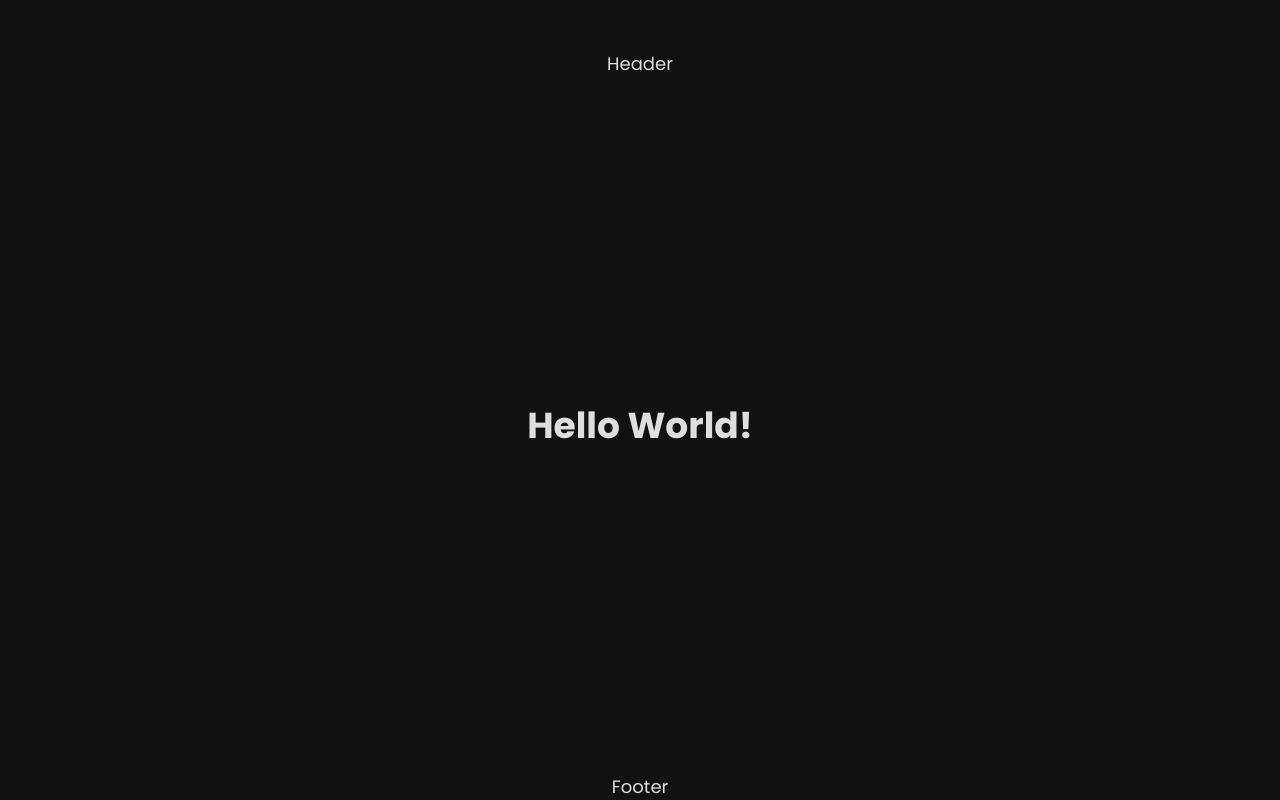
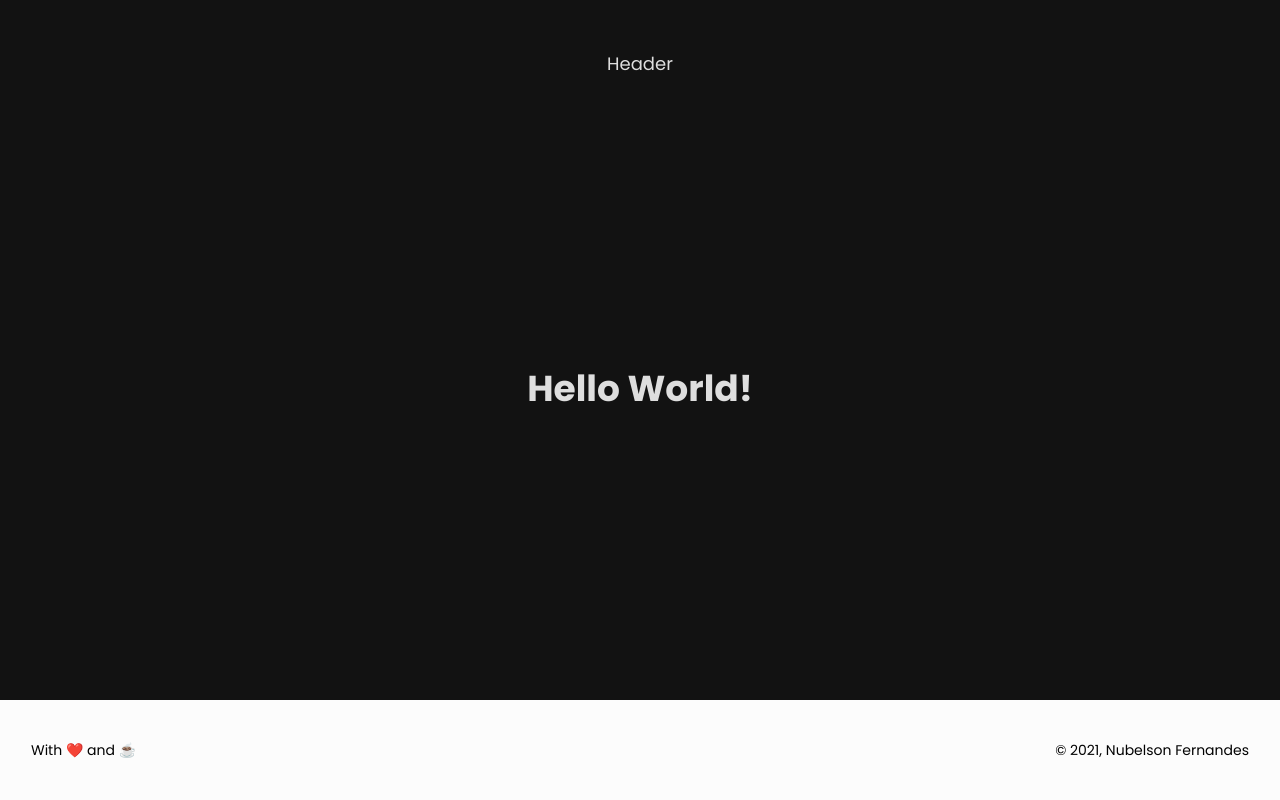
Before and after one commit to nublson/nublson, a Next.js app: page / in a window 1280 px wide. Built offline with nearby package versions, Linux system fonts and the light colour scheme.

Commit message:
feat(Footer): create Footer

```diff
--- a/src/components/shared/molecules/Footer/index.tsx
+++ b/src/components/shared/molecules/Footer/index.tsx
@@ -1,9 +1,14 @@
 import { Container } from "./styles";
+import { Texts } from "../../atoms";
 
 function Footer() {
   return (
     <Container>
-      <p>Footer</p>
+      <div className="content">
+        <Texts.Small content="With ❤️ and ☕" />
+
+        <Texts.Small content="&copy; 2021, Nubelson Fernandes" />
+      </div>
     </Container>
   );
 }
--- a/src/components/shared/molecules/Footer/styles.ts
+++ b/src/components/shared/molecules/Footer/styles.ts
@@ -1,3 +1,22 @@
 import styled from "styled-components";
 
-export const Container = styled.div``;
+export const Container = styled.div`
+  width: 100%;
+  height: 10rem;
+  background-color: ${(props) => props.theme.colors.off_white};
+  color: ${(props) => props.theme.colors.off_black};
+
+  display: flex;
+  align-items: center;
+  justify-content: center;
+
+  .content {
+    width: 100%;
+    max-width: 121.8rem;
+    margin: 0 auto;
+
+    display: flex;
+    align-items: center;
+    justify-content: space-between;
+  }
+`;
```
